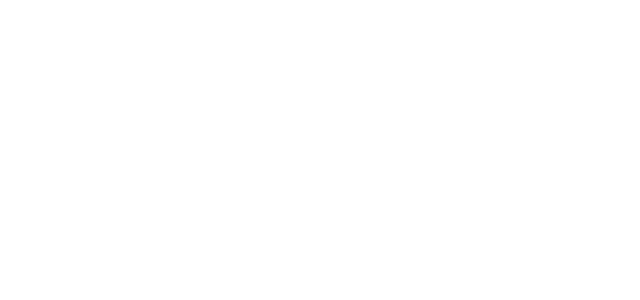
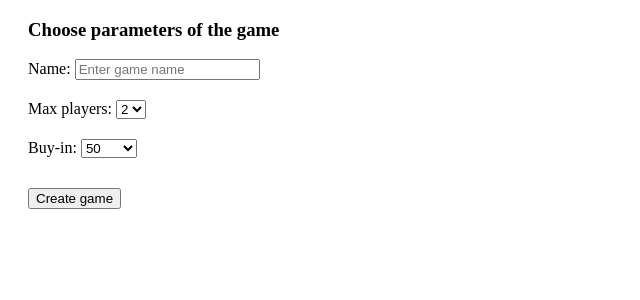
Before and after one commit to vitaliy-koshkarov/poker-frontend, a React (Vite) app: page /createGame in a window 1280 px wide. Before the commit this address had no page. Shown: the top 300 px of the page, without its empty margins (0-640 px from the left). Built offline with nearby package versions, Linux system fonts and the light colour scheme.

Commit message:
Add create new game(table) feature

```diff
--- a/src/App.tsx
+++ b/src/App.tsx
@@ -4,6 +4,7 @@
 import LoginPage from "./pages/LoginPage";
 import LobbyPage from "./pages/LobbyPage";
 import ProfilePage from "./pages/ProfilePage";
+import CreateGamePage from "./pages/table/CreateGamePage";
 
 export default function App() {
     return (
@@ -13,6 +14,7 @@
             <Route path="/login" element={<LoginPage/>}/>
             <Route path="/profile" element={<ProfilePage/>}/>
             <Route path="/lobby" element={<LobbyPage/>}/>
+            <Route path="/createGame" element={<CreateGamePage/>}/>
         </Routes>
     );
 }
--- a/src/api/pokerApi.ts
+++ /dev/null
@@ -1,13 +0,0 @@
-import { authFetch } from "./authFetch";
-
-const BASE_URL = "http://localhost:8080/api";
-
-export async function fetchTables() {
-    const tablesResponse = await authFetch(`${BASE_URL}/tables`);
-
-    if (!tablesResponse.ok) {
-        throw new Error("Failed to fetch tables");
-    }
-
-    return tablesResponse.json();
-}
--- /dev/null
+++ b/src/api/tables/tablesApi.ts
@@ -0,0 +1,26 @@
+import { authFetch } from "../authFetch";
+
+const BASE_URL = "http://localhost:8080/api/tables";
+
+export async function fetchTables() {
+    const tablesResponse = await authFetch(`${BASE_URL}`);
+
+    if (!tablesResponse.ok) {
+        throw new Error("Failed to fetch tables");
+    }
+
+    return tablesResponse.json();
+}
+
+export async function createGame(maxPlayers: int, buyIn: int, name: string) {
+	const createTableResponse = await authFetch(`${BASE_URL}/create`, {
+		method: "POST",
+		body: JSON.stringify({maxPlayers, buyIn, name})
+	});
+
+	if (!createTableResponse.ok) {
+        throw new Error("Failed to create game");
+    }
+
+	window.location.replace("/lobby");
+}
--- a/src/pages/LobbyPage.tsx
+++ b/src/pages/LobbyPage.tsx
@@ -1,6 +1,6 @@
 import { useEffect, useState } from "react";
-import { Link } from "react-router-dom";
-import { fetchTables } from "../api/pokerApi.ts";
+import { Link, useNavigate } from "react-router-dom";
+import { fetchTables } from "../api/tables/tablesApi.ts";
 import { logout } from "../api/authApi.ts";
 import type { Table } from "../model/Table";
 
@@ -14,9 +14,28 @@
         .catch(err => setError(err.message));
     }, []);
 
+    const navigateTo = useNavigate();
+
+    const redirectToCreateTablePage = () => {
+        navigateTo("/createGame");
+    }
+
 	return (
-		<div style={{ padding: "20px" }}>
-            <h1>Lobby</h1>
+		<div style={{ "padding": "10px 0px 0px 10px" }}>
+            <div>
+                <Link to="/profile">Profile</Link>
+            </div>
+
+            <div>
+                <button style={{ "margin": "20px 0px 0px 0px" }} type="button" onClick={logout}>Logout</button>
+            </div>
+
+            <div>
+                <h2>Lobby</h2>
+
+                <div>
+                    <button type="button" onClick={redirectToCreateTablePage}>Create game</button>
+                </div>
 
                 <ul>
                     {tables.map(table => (
@@ -27,12 +46,7 @@
                         </li>
                     ))}
                 </ul>
-            <br/>
-            <br/>
-            <button type="button" onClick={logout}>Logout</button>
-            <br/>
-            <br/>
-            <Link to="/profile">Profile</Link>
+            </div>
         </div>
 	);
 }
--- /dev/null
+++ b/src/pages/table/CreateGamePage.tsx
@@ -0,0 +1,44 @@
+import { useState } from "react";
+import { createGame } from "../../api/tables/tablesApi";
+
+export default function CreateGamePage() {
+	const [name, setName] = useState("");
+	const [maxPlayers, setMaxPlayers] = useState(2);
+	const [buyIn, setBuyIn] = useState(50);
+
+	return (
+		<div style={{"padding" : "0px 0px 0px 20px"}}>
+			<h3>Choose parameters of the game</h3>
+
+			<div>
+				<label>Name: </label>
+				<input placeholder="Enter game name" value={name} onChange={e => setName(e.target.value)}/>
+			</div>
+
+			<div style={{"padding" : "20px 0px 0px 0px"}}>
+				<label>Max players: </label>
+				<select value={maxPlayers} onChange={e => setMaxPlayers(e.target.value)}>
+					<option value="2">2</option>
+					<option value="3">3</option>
+					<option value="4">4</option>
+					<option value="5">5</option>
+					<option value="6">6</option>
+				</select>
+			</div>
+
+			<div style={{"padding" : "20px 0px 0px 0px"}}>
+				<label>Buy-in: </label>
+				<select value={buyIn} onChange={e => setBuyIn(e.target.value)}>
+					<option value="50">50</option>
+					<option value="100">100</option>
+					<option value="200">200</option>
+					<option value="500">500</option>
+					<option value="1000">1 000</option>
+				</select>
+			</div>
+			<div style={{"padding" : "30px 0px 0px 0px"}}>
+				<button type="button" onClick={() => createGame(maxPlayers, buyIn, name) }>Create game</button>
+			</div>
+		</div>
+	);
+}
```
Also changed, not shown: src/pages/WelcomePage.tsx (line endings or trailing spaces). Lines whose indentation alone changed are shown as unchanged.
